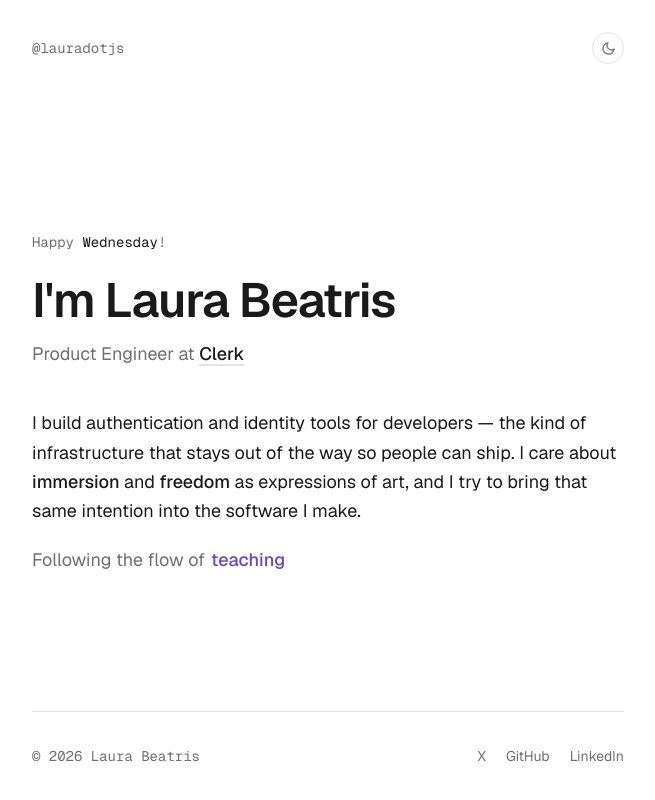
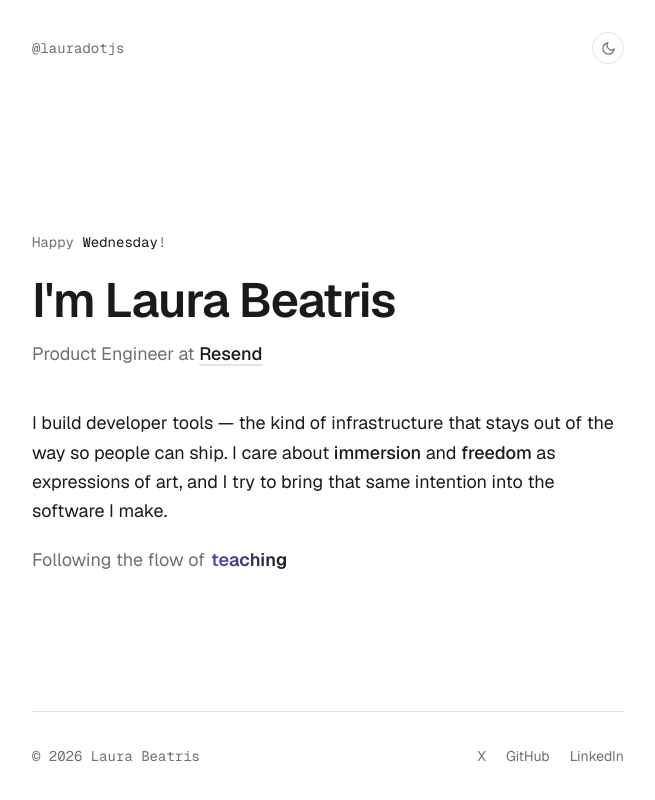
Before and after one commit to LauraBeatris/laurabeatris.com, a Next.js app: page / in a window 1280 px wide. Shown: the whole page, without its empty margins (312-967 px from the left). Built offline with nearby package versions, Linux system fonts and the light colour scheme.

Commit message:
feat: update company link and rephrase job description; enhance verb style
Co-authored-by: Laura Beatris <48022589+LauraBeatris@users.noreply.github.com>

```diff
--- a/app/page.tsx
+++ b/app/page.tsx
@@ -28,20 +28,20 @@ export default function Home() {
         <p className="mt-4 text-lg text-muted">
           Product Engineer at{" "}
           <a
-            href="https://clerk.com"
+            href="https://resend.com"
             target="_blank"
             rel="noopener noreferrer"
             className="font-medium text-foreground underline decoration-border decoration-2 underline-offset-4 transition-colors hover:decoration-accent"
           >
-            Clerk
+            Resend
           </a>
         </p>
 
         <div className="mt-10 space-y-5 text-pretty text-lg leading-relaxed">
           <p>
-            I build authentication and identity tools for developers — the kind
-            of infrastructure that stays out of the way so people can ship. I
-            care about <span className="font-medium">immersion</span> and{" "}
+            I build developer tools — the kind of infrastructure that stays out
+            of the way so people can ship. I care about{" "}
+            <span className="font-medium">immersion</span> and{" "}
             <span className="font-medium">freedom</span> as expressions of art,
             and I try to bring that same intention into the software I make.
           </p>
--- a/components/flow-verbs.tsx
+++ b/components/flow-verbs.tsx
@@ -27,7 +27,7 @@ export function FlowVerbs() {
       </span>
       <span
         key={index}
-        className="animate-flow-in col-start-1 row-start-1 font-medium text-accent"
+        className="animate-flow-in col-start-1 row-start-1 bg-gradient-to-r from-accent to-foreground bg-clip-text font-semibold text-transparent"
       >
         {VERBS[index]}
       </span>
```
